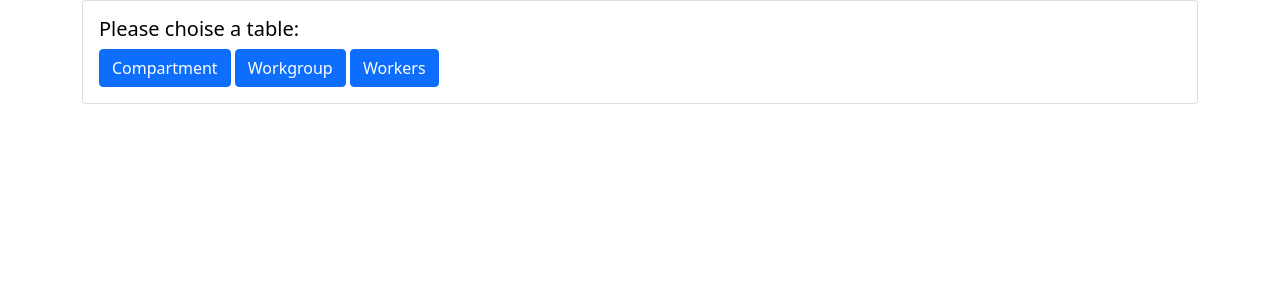
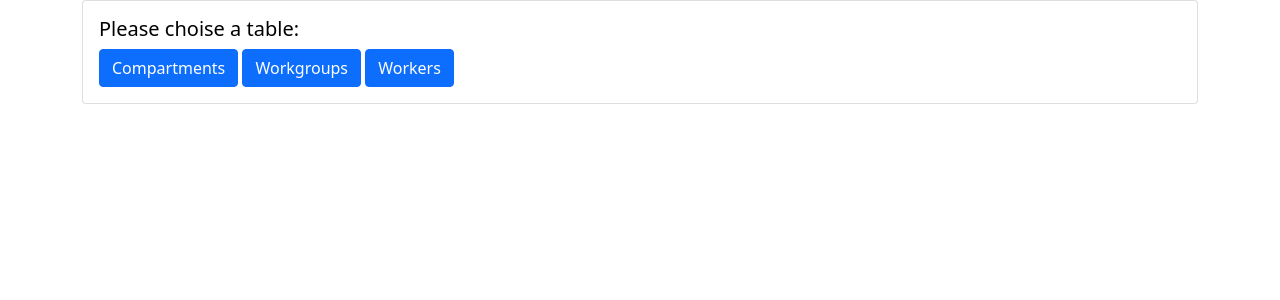
Before and after one commit to SPL21GL/JL_INFI_Flask_Project, a Flask app: page / in a window 1280 px wide. Shown: the part 88-388 px from the top of the page. Run offline with Flask 2, Linux system fonts and the light colour scheme.

Commit message:
Error fixes

```diff
--- a/db/db.sql
+++ b/db/db.sql
@@ -18,7 +18,7 @@ Gebäude int not null
 create table if not exists Mitarbeiter
 (
 MitarbeiterID int auto_increment unique primary key,
-Voname varchar(32) not null,
+Vorname varchar(32) not null,
 Nachname varchar(32),
 Lohn int not null,
 Adresse varchar(64),
--- a/templates/base.html
+++ b/templates/base.html
@@ -21,7 +21,7 @@
             <a class="nav-link"><h2>Business App</h2></a>
             <div class="collapse navbar-collapse" id="navbarNavAltMarkup">
             <div class="navbar-nav">
-                <a class="nav-link" href="#">🏠 Home</a>
+                <a class="nav-link" href="/">🏠 Home</a>
                 <a class="nav-link" href="/workgroups">📋 workgroup</a>
                 <a class="nav-link" href="/workers">👨‍💼👩‍💼 workers</a>
                 <a class="nav-link" href="/compartments">🏢 compartment</a>
--- a/templates/index.html
+++ b/templates/index.html
@@ -17,8 +17,8 @@
 <!--duedate-->
 <!--done-->
       <h5 class="text-black">Please choise a table:</h5>
-      <button type="submit" class="btn btn-primary">Compartment</button>
-      <button type="submit" class="btn btn-primary ml-2">Workgroup</button>
+      <button type="submit" class="btn btn-primary">Compartments</button>
+      <button type="submit" class="btn btn-primary ml-2">Workgroups</button>
       <button type="submit" class="btn btn-primary ml-2">Workers</button>
     </form>
   </div>
--- a/templates/workers.html
+++ b/templates/workers.html
@@ -25,7 +25,7 @@
         {%for worker in workers:%}
           <tr>
             <td scope = "row">{{worker.MitarbeiterID}}</td>
-            <td>{{worker.Vorname}}</td>
+            <td>{{worker.Voname}}</td>
             <td>{{worker.Nachname}}</td>
             <td>{{worker.Lohn}}</td>
             <td>{{worker.Adresse}}</td>
```
